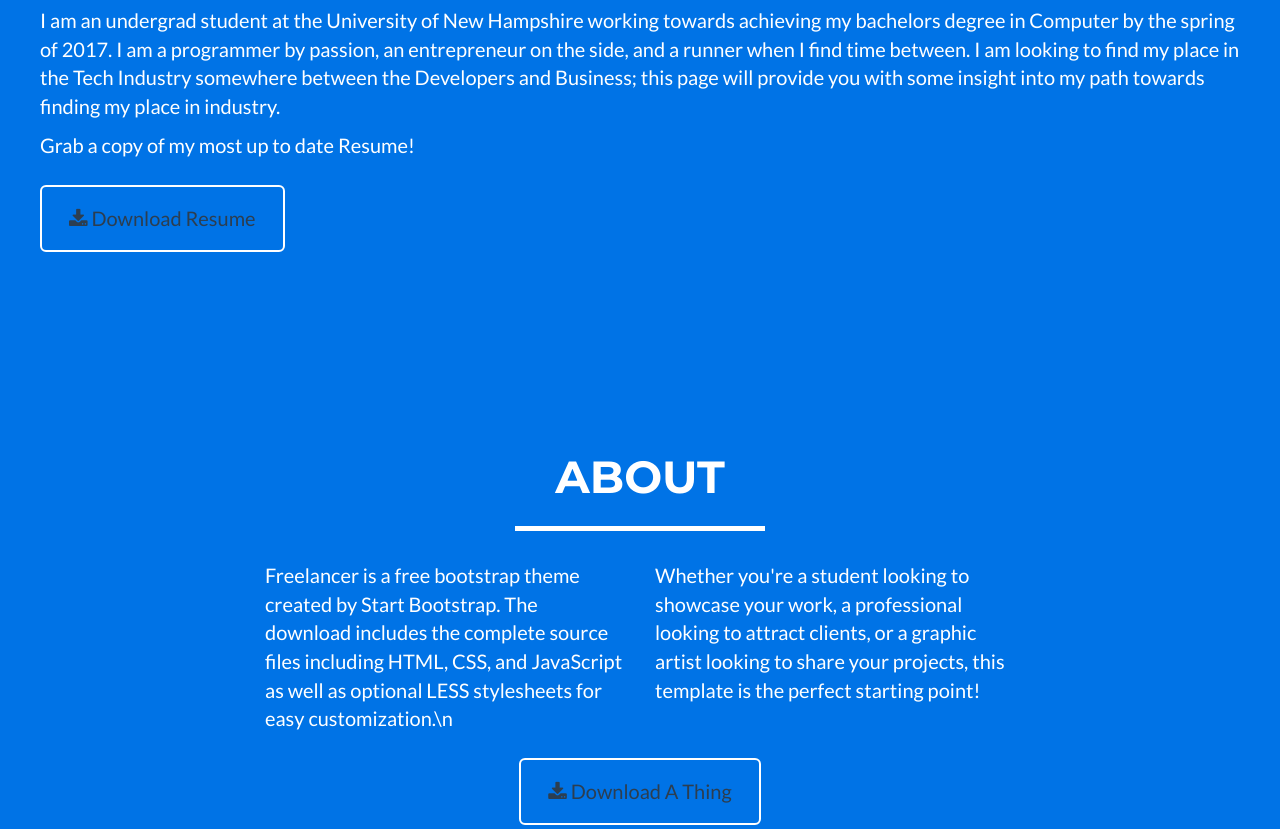
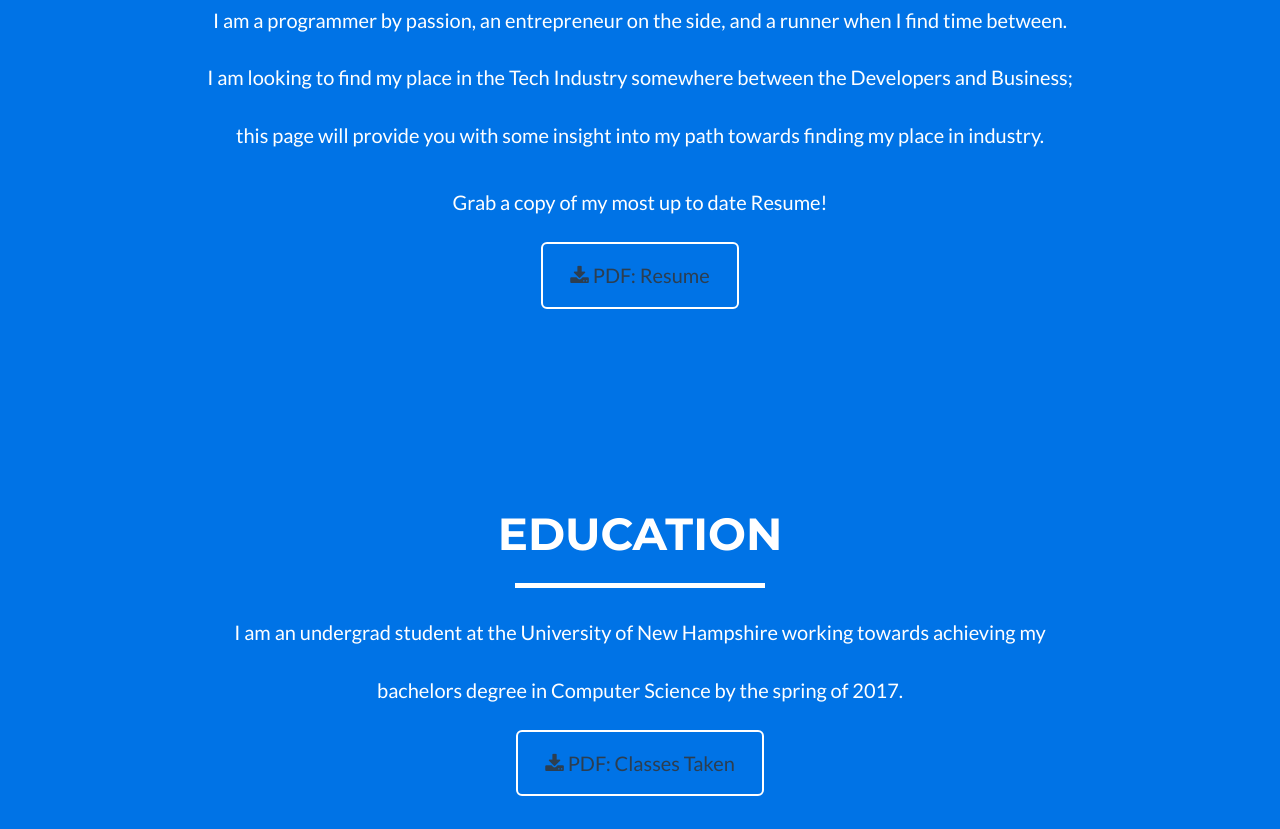
Before and after one commit to TheodoreBe/TheodoreBe.github.io, a plain HTML site: page index.html in a window 1280 px wide. Shown: the part 1260-2089 px from the top of the page. Drawn offline with nearby package versions, Linux system fonts and the light colour scheme.

Commit message:
Done With About ME and education.. now on to pro exp

```diff
--- a/index.html
+++ b/index.html
@@ -97,15 +97,15 @@
                 </div>
             </div>
             <div class="row">
-                <div class="row">
-                    <p>I am an undergrad student at the University of New Hampshire working towards achieving my bachelors degree in Computer by the spring of 2017. I am a programmer by passion, an entrepreneur on the side, and a runner when I find time between. I am looking to find my place in the Tech Industry somewhere between the Developers and Business; this page will provide you with some insight into my path towards finding my place in industry.</p>
+                <div class="row" align="center">
+                    <p>I am a programmer by passion, an entrepreneur on the side, and a runner when I find time between. <br></br>I am looking to find my place in the Tech Industry somewhere between the Developers and Business; <br></br>this page will provide you with some insight into my path towards finding my place in industry.<br></br></p>
                 </div>
-                <div class="row center">
+                <div class="row" align="center">
                     <p>Grab a copy of my most up to date Resume!</p>
                 </div>
-                <div class="row">
+                <div class="row" align="center">
                     <a href="Theodore_Belanger_Resume.pdf" class="btn btn-lg btn-outline">
-                        <i class="fa fa-download"></i> Download Resume
+                        <i class="fa fa-download"></i> PDF: Resume
                     </a>
                 </div>
             </div>
@@ -117,20 +117,17 @@
         <div class="container">
             <div class="row">
                 <div class="col-lg-12 text-center">
-                    <h2>About</h2>
+                    <h2>Education</h2>
                     <hr class="star-light">
                 </div>
             </div>
             <div class="row">
-                <div class="col-lg-4 col-lg-offset-2">
-                    <p>Freelancer is a free bootstrap theme created by Start Bootstrap. The download includes the complete source files including HTML, CSS, and JavaScript as well as optional LESS stylesheets for easy customization.\n</p>
+                <div class="row" align="center">
+                    <p>I am an undergrad student at the University of New Hampshire working towards achieving my <br></br>bachelors degree in Computer Science by the spring of 2017.</p>
                 </div>
-                <div class="col-lg-4">
-                    <p>Whether you're a student looking to showcase your work, a professional looking to attract clients, or a graphic artist looking to share your projects, this template is the perfect starting point!</p>
-                </div>
-                <div class="col-lg-8 col-lg-offset-2 text-center">
+                <div class="row" align="center">
                     <a href="#" class="btn btn-lg btn-outline">
-                        <i class="fa fa-download"></i> Download A Thing
+                        <i class="fa fa-download"></i> PDF: Classes Taken
                     </a>
                 </div>
             </div>
```
